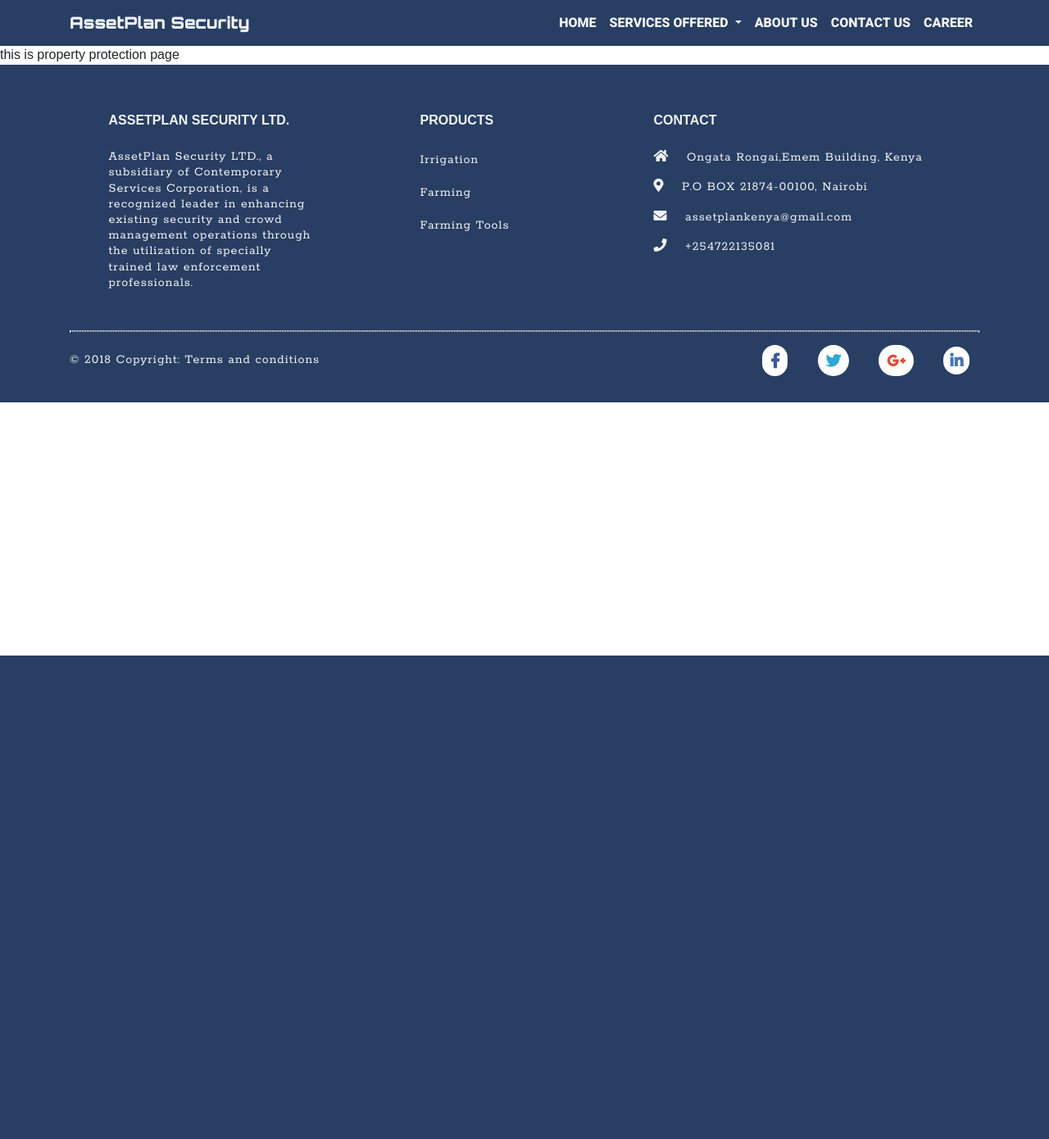
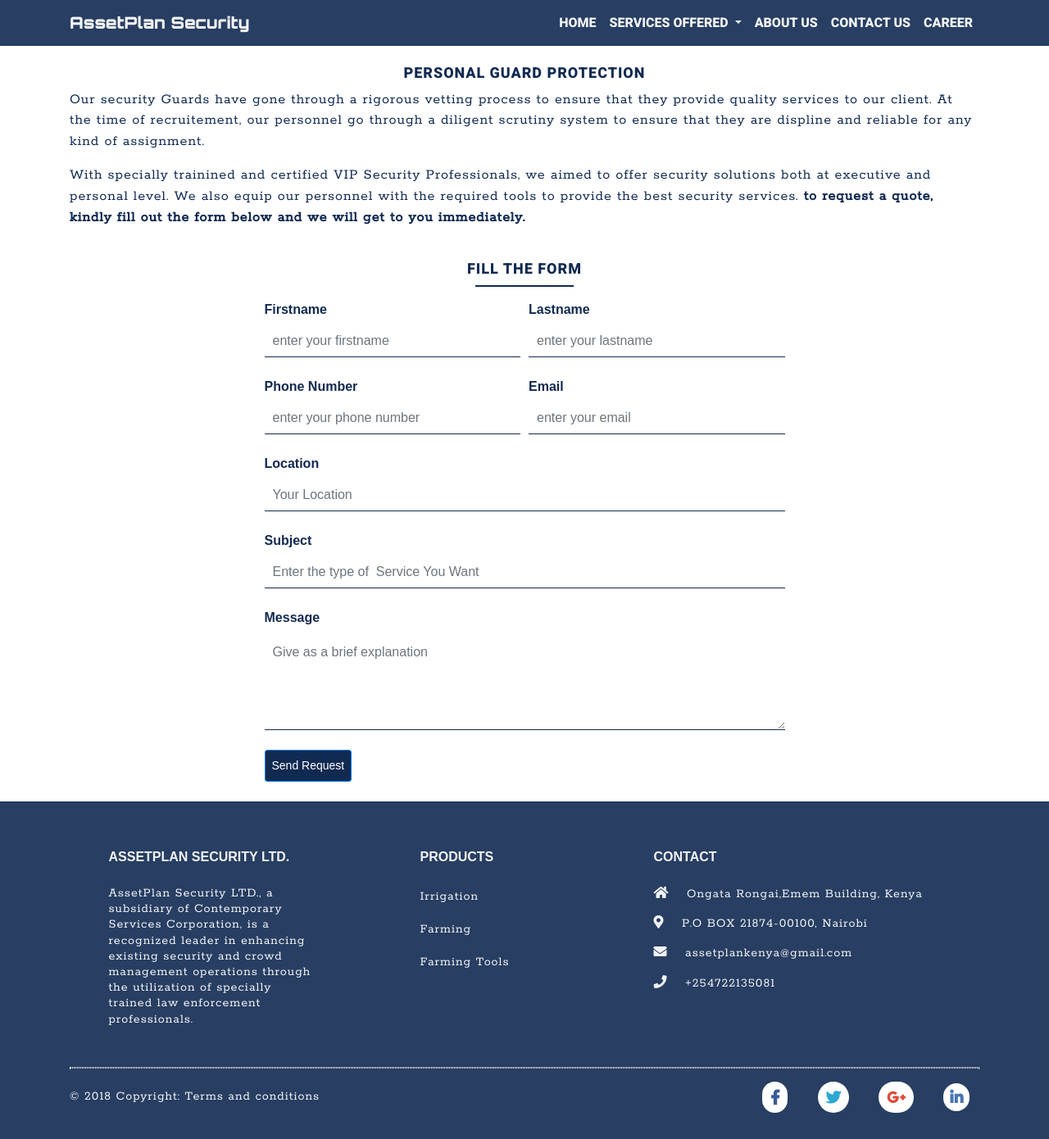
Before and after one commit to chirchir12/assetplan, a Django app: page /services/personal-guard/ in a window 1280 px wide. Shown: the whole page at 82% size. Before the commit the page ends 800 px from the top, so only its background shows below. Run offline with Django 3.2, Linux system fonts and the light colour scheme; some libraries are stand-ins or nearby versions.

Commit message:
personal guard

```diff
--- a/services/templates/services/dog_handling.html
+++ b/services/templates/services/dog_handling.html
@@ -1,5 +1,5 @@
 {% extends 'base.html' %}
-
+{% block title %}Hadndling {% endblock %}
 {% block content %}
 this is dog handling page page page
 {% endblock %}
--- a/services/templates/services/event_security.html
+++ b/services/templates/services/event_security.html
@@ -1,5 +1,5 @@
 {% extends 'base.html' %}
-
+{% block title %}Event Security {% endblock %}
 {% block content %}
 this is event security page
 {% endblock %}
--- a/services/templates/services/personal_guard.html
+++ b/services/templates/services/personal_guard.html
@@ -1,5 +1,22 @@
 {% extends 'base.html' %}
+{% block title %}Personal Guard Protection{% endblock %}
+
 
 {% block content %}
-this is property protection page
+<div class="container">
+	<div class="row mt-4">
+		<div class="col brief bodytext-p">
+			<h4 class="text-center subtitle">Personal Guard Protection</h4>
+			<p>Our security Guards have gone through a rigorous vetting process to ensure that they provide quality services to our client. At the time of recruitement, our personnel go through a diligent scrutiny system to ensure that they are displine and reliable for any kind of assignment. </p>
+			<p>With specially trainined and certified VIP Security Professionals, we aimed to offer security solutions both at executive and personal level. We also equip our personnel with the required tools to provide the best security services.   <b>to request a quote, kindly fill out the form below and we will get to you immediately.</b></p>
+		</div>
+	</div>
+	<div class="row my-4">
+		<div class="col-12 col-md-7 mx-auto">
+			<h4 class="text-center subtitle">Fill the Form</h4>
+			<div class="underlineform"></div>
+			{% include 'services/snippets/quote-form.html' with form=form %}
+		</div>
+	</div>
+</div>
 {% endblock %}
--- a/services/templates/services/private_investigation.html
+++ b/services/templates/services/private_investigation.html
@@ -1,5 +1,5 @@
 {% extends 'base.html' %}
-
+{% block title %}Private Investigation {% endblock %}
 {% block content %}
 this is private investigation page page
 {% endblock %}
--- a/services/templates/services/propert_protection.html
+++ b/services/templates/services/propert_protection.html
@@ -1,5 +1,5 @@
 {% extends 'base.html' %}
-{% load crispy_forms_tags %}
+{% block title %}Property Protection {% endblock %}
 
 
 {% block content %}
@@ -8,7 +8,7 @@
 		<div class="col brief bodytext-p">
 			<h4 class="text-center subtitle">Property Protection</h4>
 			<p>As a security Company, we understand the challenges of protecting valuable assets especially for clients working and living in remote areas. Our comprehensive security solutions which include manned guarding and use of technological elements have proven to be excellent in these areas. </p>
-			<p>Our Main focus is to provide security solutions to clients in residential environments, commercial environment and even in industrial or agricultural settings.The guards on deployment are provided with necessary tools and equipement for specific assignments. <b>to request a quote, kindly fill out the form below and we will get to you immediately</b></p>
+			<p>Our Main focus is to provide security solutions to clients in residential environments, commercial environment and even in industrial or agricultural settings.The guards on deployment are provided with necessary tools and equipement for specific assignments. <b>to request a quote, kindly fill out the form below and we will get to you immediately.</b></p>
 		</div>
 	</div>
 	<div class="row my-4">
--- a/services/templates/services/security_audit.html
+++ b/services/templates/services/security_audit.html
@@ -1,4 +1,5 @@
 {% extends 'base.html' %}
+{% block title %}Security Audit {% endblock %}
 
 {% block content %}
 this is security audit page page
```
